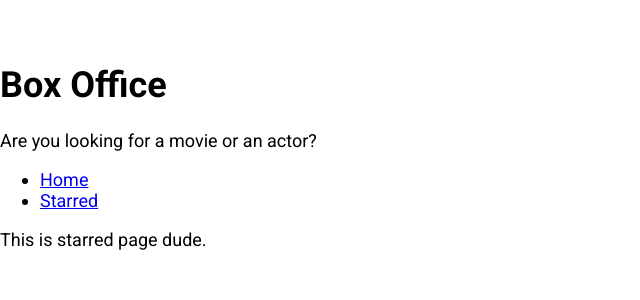
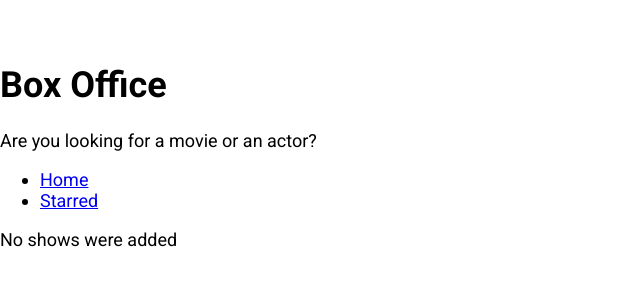
Before and after one commit to abhaywwe7/box-office-app, a React (Create React App) app: page /starred in a window 1280 px wide. Shown: the top 300 px of the page, without its empty margins (0-640 px from the left). Built offline with nearby package versions, Linux system fonts and the light colour scheme.

Commit message:
starred section

```diff
--- a/src/pages/Starred.js
+++ b/src/pages/Starred.js
@@ -1,7 +1,40 @@
-import React from "react";
+import React, { useState, useEffect } from "react";
 import MainPageLayout from "../components/MainPageLayout";
+import { useShows } from "../misc/custom-hooks";
+import { apiGet } from "../misc/config";
+import ShowGrid from "../components/show/ShowGrid";
 const Starred = () => {
-  return <MainPageLayout>This is starred page dude.</MainPageLayout>;
+  const [starred] = useShows();
+  const [shows, setShows] = useState(null);
+  const [isLoading, setIsLoading] = useState(true);
+  const [error, setError] = useState(null);
+  useEffect(() => {
+    if (starred && starred.length > 0) {
+      const promises = starred.map((showId) => apiGet(`/shows/${showId}`));
+
+      Promise.all(promises)
+        .then((apiData) => apiData.map((show) => ({ show })))
+        .then((results) => {
+          setShows(results);
+          setIsLoading(false);
+        })
+        .catch((err) => {
+          setError(err.message);
+          setIsLoading(false);
+        });
+    } else {
+      setIsLoading(false);
+    }
+  }, [starred]);
+
+  return (
+    <MainPageLayout>
+      {isLoading && <div>Shows are still loading</div>}
+      {error && <div>Error occured: {error}</div>}
+      {!isLoading && !shows && <div>No shows were added</div>}
+      {!isLoading && !error && shows && <ShowGrid data={shows} />}
+    </MainPageLayout>
+  );
 };
 
 export default Starred;
```
